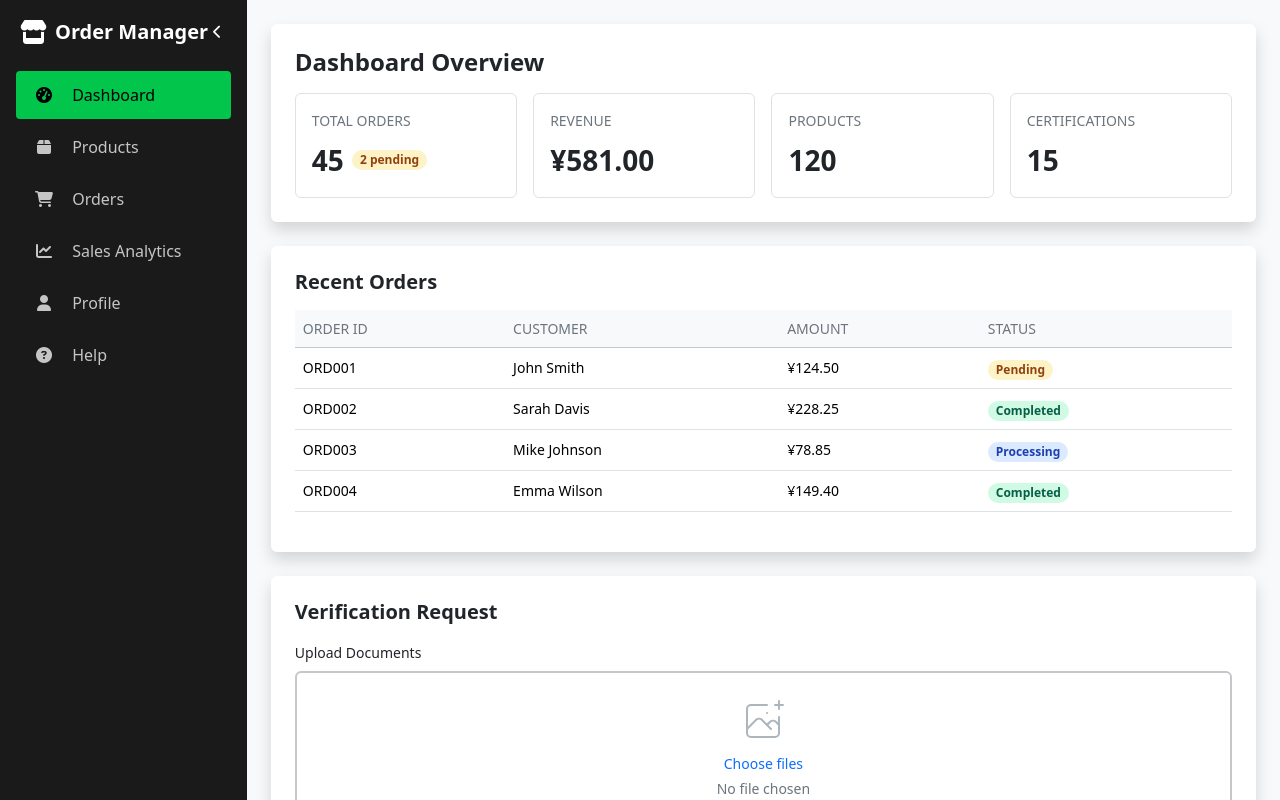
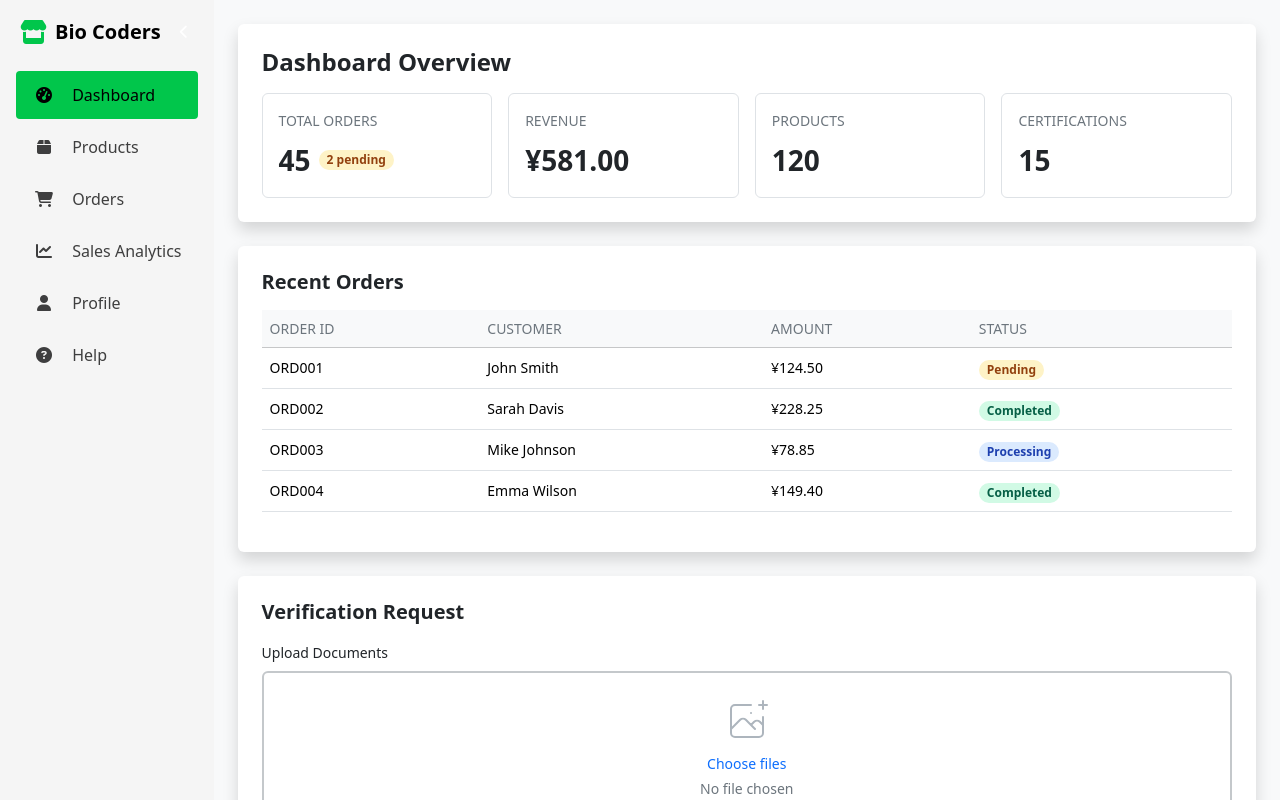
Before and after one commit to smartboys790/farmerdash, a React (Create React App) app: page / in a window 1280 px wide. Shown: the top 800 px of the page. Built offline with nearby package versions, Linux system fonts and the light colour scheme.

Commit message:
IconColor And Name

```diff
--- a/src/App.css
+++ b/src/App.css
@@ -6,12 +6,12 @@ body {
 /* Sidebar Styles */
 .sidebar {
     min-height: 100vh;
-    background-color: #1a1a1a; /* Dark background for sidebar */
+    background-color: whitesmoke; /* Dark background for sidebar */
     transition: all 0.3s ease;
 }
 
 .sidebar .nav-link {
-    color: rgba(255, 255, 255, 0.75);
+    color: rgba(0, 0, 0.5, 0.75);
     padding: 0.75rem 1rem;
     border-radius: 0.25rem;
     margin-bottom: 0.25rem;
@@ -98,6 +98,10 @@ body {
     width: 140px; /* Width when collapsed */
 }
 
+.sidebar-header-text {
+    color: black;
+}
+
 @media (max-width: 767.98px) {
     .sidebar {
         width: 100%;
--- a/src/Sidebar.js
+++ b/src/Sidebar.js
@@ -14,8 +14,8 @@ const Sidebar = ({ activePage, isCollapsed, toggleSidebar }) => {
         <div className={`sidebar p-3 text-white ${isCollapsed ? 'sidebar-collapsed' : ''}`}>
             <div className="d-flex align-items-center justify-content-between mb-4 px-1">
                 <div className="d-flex align-items-center">
-                    <i className="fas fa-store fs-4 me-2"></i>
-                    <h1 className="fs-5 fw-bold m-0 sidebar-header-text">Order Manager</h1>
+                    <i className="fas fa-store fs-4 me-2" style={{color: '#01c64b'}}></i>
+                    <h1 className="fs-5 fw-bold m-0 sidebar-header-text">Bio Coders</h1>
                 </div>
                 <button className="btn btn-sm text-white p-1 hover-effect" onClick={toggleSidebar}>
                     <i className={`fas ${isCollapsed ? 'fa-chevron-right' : 'fa-chevron-left'}`}></i>
```
